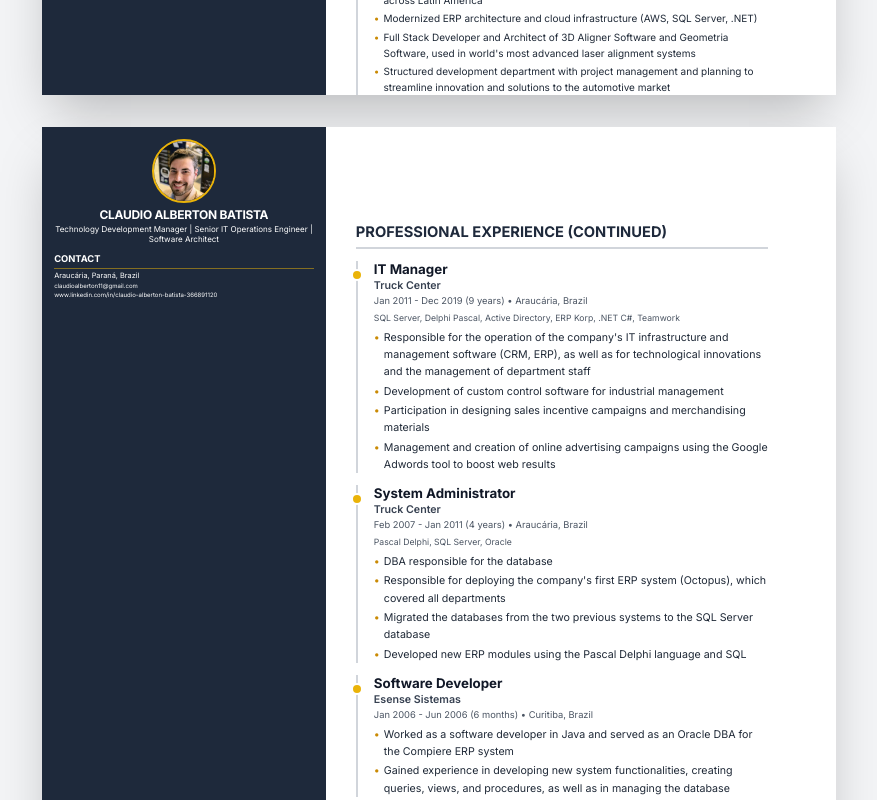
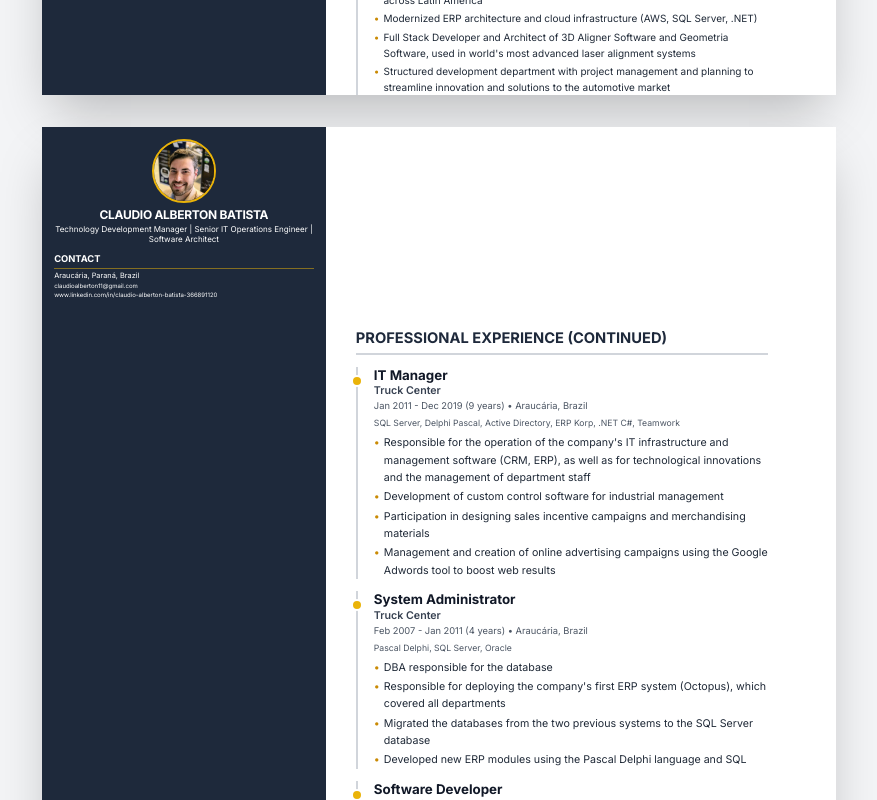
Before and after one commit to claudioalberton/claudio_resume, a Next.js app: page /claudio_resume/print-preview in a window 1280 px wide. Shown: the part 1120-1920 px from the top of the page, without its empty margins (201-1078 px from the left). Built offline with nearby package versions, Linux system fonts and the light colour scheme.

Commit message:
Use margin instead of padding and add explicit spacer divs for page break spacing

```diff
--- a/app/print-preview/page.tsx
+++ b/app/print-preview/page.tsx
@@ -102,10 +102,10 @@ function PrintPreviewContent() {
           width: 12.5cm !important;
           min-width: 12.5cm !important;
           max-width: 12.5cm !important;
-          overflow: hidden !important;
+          overflow: visible !important;
           margin: 0 !important;
+          margin-bottom: 2.5cm !important;
           padding: 0.8cm !important;
-          padding-bottom: 3cm !important;
           box-sizing: border-box !important;
           position: relative !important;
           word-wrap: break-word !important;
@@ -116,10 +116,10 @@ function PrintPreviewContent() {
           width: 12.5cm !important;
           min-width: 12.5cm !important;
           max-width: 12.5cm !important;
-          overflow: hidden !important;
+          overflow: visible !important;
           margin: 0 !important;
+          margin-top: 2cm !important;
           padding: 0.8cm !important;
-          padding-top: 2.5cm !important;
           box-sizing: border-box !important;
           position: relative !important;
           word-wrap: break-word !important;
@@ -289,7 +289,7 @@ function PrintPreviewContent() {
             </aside>
 
             {/* Right Content - Page 1 */}
-            <div className="bg-white overflow-hidden" style={{ width: '12.5cm', flex: '0 0 12.5cm', minWidth: '12.5cm', maxWidth: '12.5cm', boxSizing: 'border-box', padding: '0.8cm', paddingBottom: '3cm', wordWrap: 'break-word', overflowWrap: 'break-word' }}>
+            <div className="bg-white" style={{ width: '12.5cm', flex: '0 0 12.5cm', minWidth: '12.5cm', maxWidth: '12.5cm', boxSizing: 'border-box', padding: '0.8cm', paddingBottom: '0.8cm', marginBottom: '2.5cm', wordWrap: 'break-word', overflowWrap: 'break-word' }}>
               {/* Summary */}
               <div className="mb-4">
                 <h2 className="text-[10pt] font-bold uppercase text-[#1e293b] mb-2 pb-1 border-b border-gray-300">
@@ -353,6 +353,8 @@ function PrintPreviewContent() {
                   ))}
                 </div>
               </div>
+              {/* Spacer to ensure proper page break margin */}
+              <div style={{ height: '3cm', width: '100%', flexShrink: 0, backgroundColor: 'transparent' }} aria-hidden="true"></div>
             </div>
           </div>
 
@@ -399,7 +401,9 @@ function PrintPreviewContent() {
             </aside>
 
             {/* Right Content - Page 2+ */}
-            <div className="bg-white overflow-hidden" style={{ width: '12.5cm', flex: '0 0 12.5cm', minWidth: '12.5cm', maxWidth: '12.5cm', boxSizing: 'border-box', padding: '0.8cm', paddingTop: '2.5cm', wordWrap: 'break-word', overflowWrap: 'break-word' }}>
+            <div className="bg-white" style={{ width: '12.5cm', flex: '0 0 12.5cm', minWidth: '12.5cm', maxWidth: '12.5cm', boxSizing: 'border-box', padding: '0.8cm', paddingTop: '0.8cm', marginTop: '2cm', wordWrap: 'break-word', overflowWrap: 'break-word' }}>
+            {/* Spacer at top of page 2 for proper page break spacing */}
+            <div style={{ height: '2.5cm', width: '100%', flexShrink: 0, backgroundColor: 'transparent' }} aria-hidden="true"></div>
             {/* Remaining Experience */}
             <div>
               <h2 className="text-[11pt] font-bold uppercase text-[#1e293b] mb-3 pb-1 border-b-2 border-gray-300">
@@ -558,10 +562,10 @@ function PrintPreviewContent() {
             width: 12.5cm !important;
             min-width: 12.5cm !important;
             max-width: 12.5cm !important;
-            overflow: hidden !important;
+            overflow: visible !important;
             margin: 0 !important;
+            margin-bottom: 2.5cm !important;
             padding: 0.8cm !important;
-            padding-bottom: 3cm !important;
             box-sizing: border-box !important;
             position: relative !important;
             word-wrap: break-word !important;
@@ -572,10 +576,10 @@ function PrintPreviewContent() {
             width: 12.5cm !important;
             min-width: 12.5cm !important;
             max-width: 12.5cm !important;
-            overflow: hidden !important;
+            overflow: visible !important;
             margin: 0 !important;
+            margin-top: 2cm !important;
             padding: 0.8cm !important;
-            padding-top: 2.5cm !important;
             box-sizing: border-box !important;
             position: relative !important;
             word-wrap: break-word !important;
```
